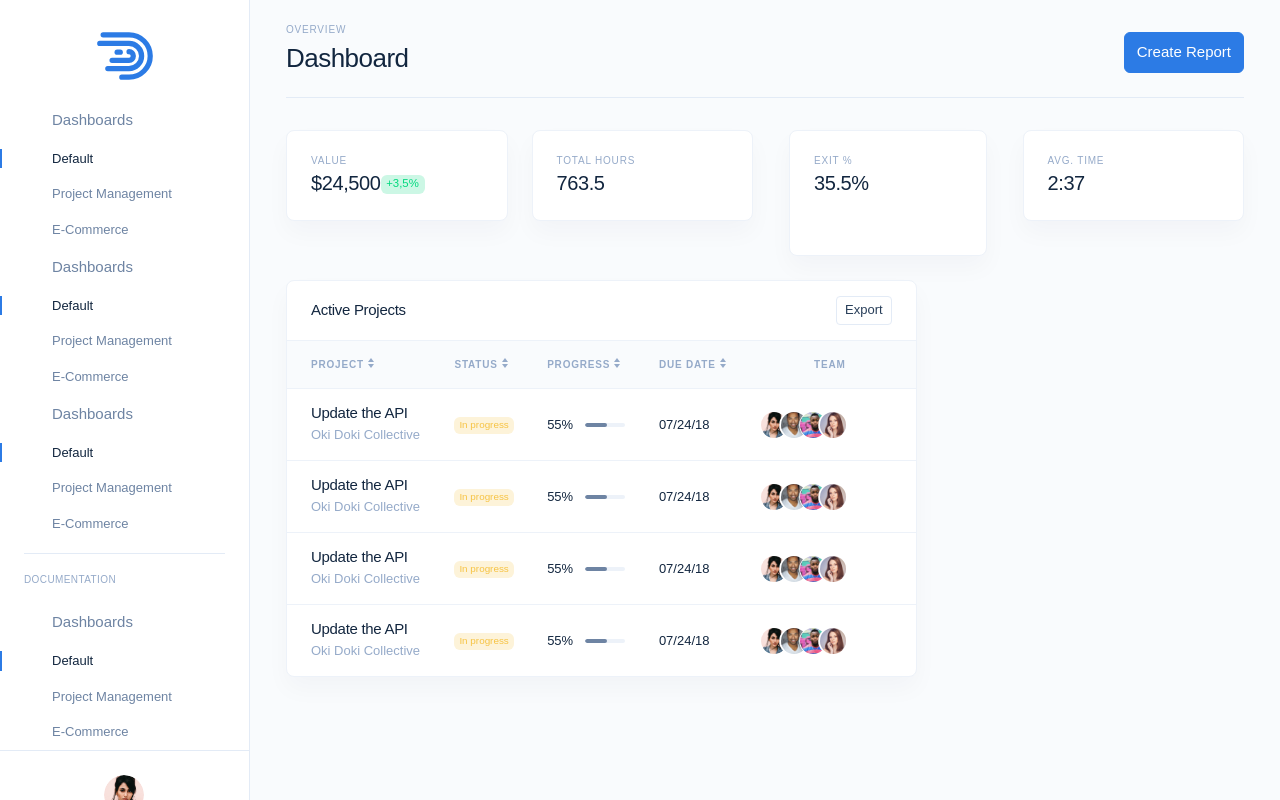
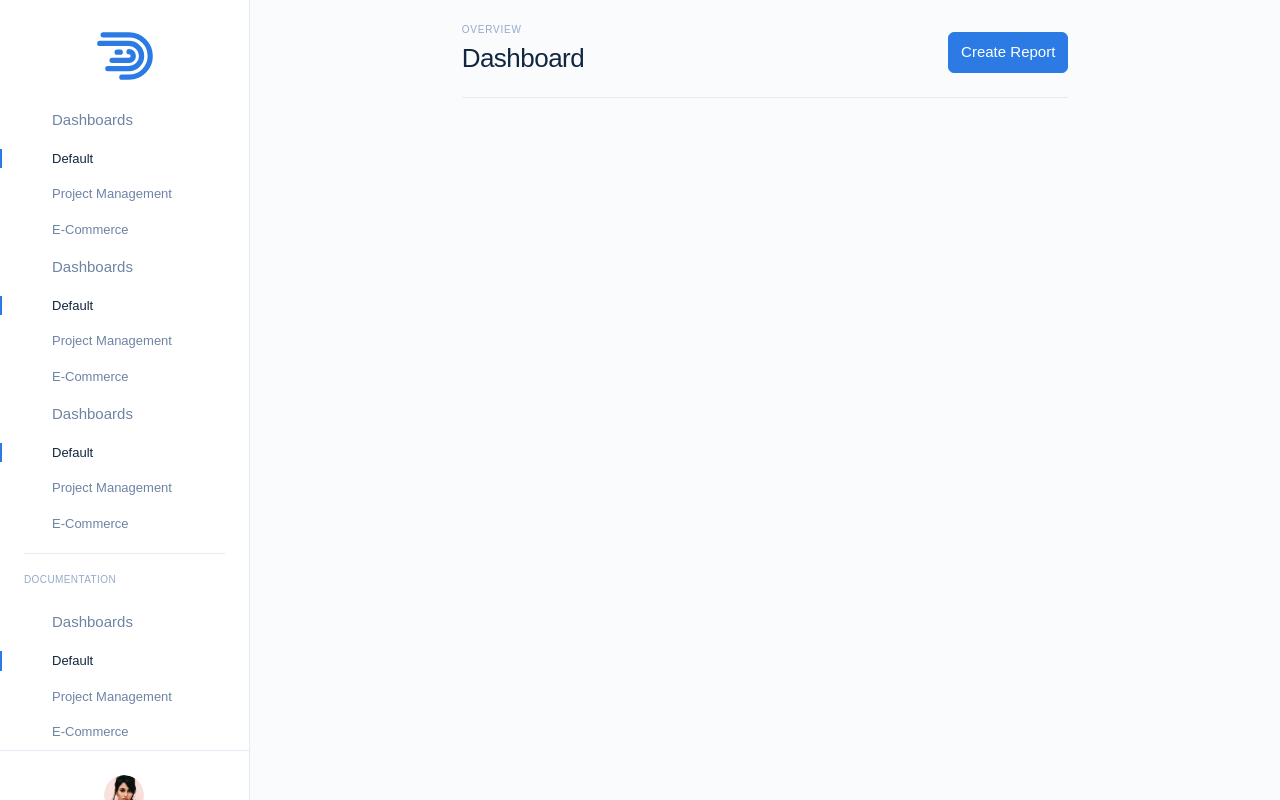
Before and after one commit to chenhuanghui/cabindashboard, a Next.js app: page / in a window 1280 px wide. Built offline with nearby package versions, Linux system fonts and the light colour scheme; a web font is replaced by a local one.

Commit message:
relayout to col-10

```diff
--- a/layouts/LayoutIndex.js
+++ b/layouts/LayoutIndex.js
@@ -75,6 +75,8 @@ export default class LayoutBundleDeliveryRight extends React.Component {
                 </nav>
 
                 <div className="main-content">
+                    <div className="row justify-content-center">
+                        <div className="col-12 col-lg-10 col-xl-8">
                             {/* header */}
                             <div className="header">
                                 <div className="container-fluid">
@@ -96,26 +98,11 @@ export default class LayoutBundleDeliveryRight extends React.Component {
                             <div className="container-fluid">
                                 <div className="row">
 
-                            <div className="col-12 col-lg-6 col-xl">
-                                <CardItemText title={'Value'} value={'$24,500'} value_up_down={'+3,5%'} icon_class={'.fe-dollar-sign'}/>
-                            </div>
-
-                            <div className="col-12 col-lg-6 col-xl">
-                                <CardItemText title={'TOTAL HOURS'} value={'763.5'} value_up_down={''} icon_class={'.fe-dollar-sign'}/>
-                            </div>
-
-                            <div className="col-12 col-lg-6 col-xl">
-                                <CardItemTextChart title={'EXIT %'} value={'35.5%'}/>
-                            </div>
-
-                            <div className="col-12 col-lg-6 col-xl">
-                                <CardItemText title={'AVG. TIME'} value={'2:37'} value_up_down={''} icon_class={'.fe-dollar-sign'}/>
-                            </div>
                                 </div>
 
                                 <div className="row">
-                            <div className="col-12 col-xl-8">
-                                <TableRich />
+
+                                </div>
                             </div>
                         </div>
                     </div>
```
Lines whose indentation alone changed are shown as unchanged.
